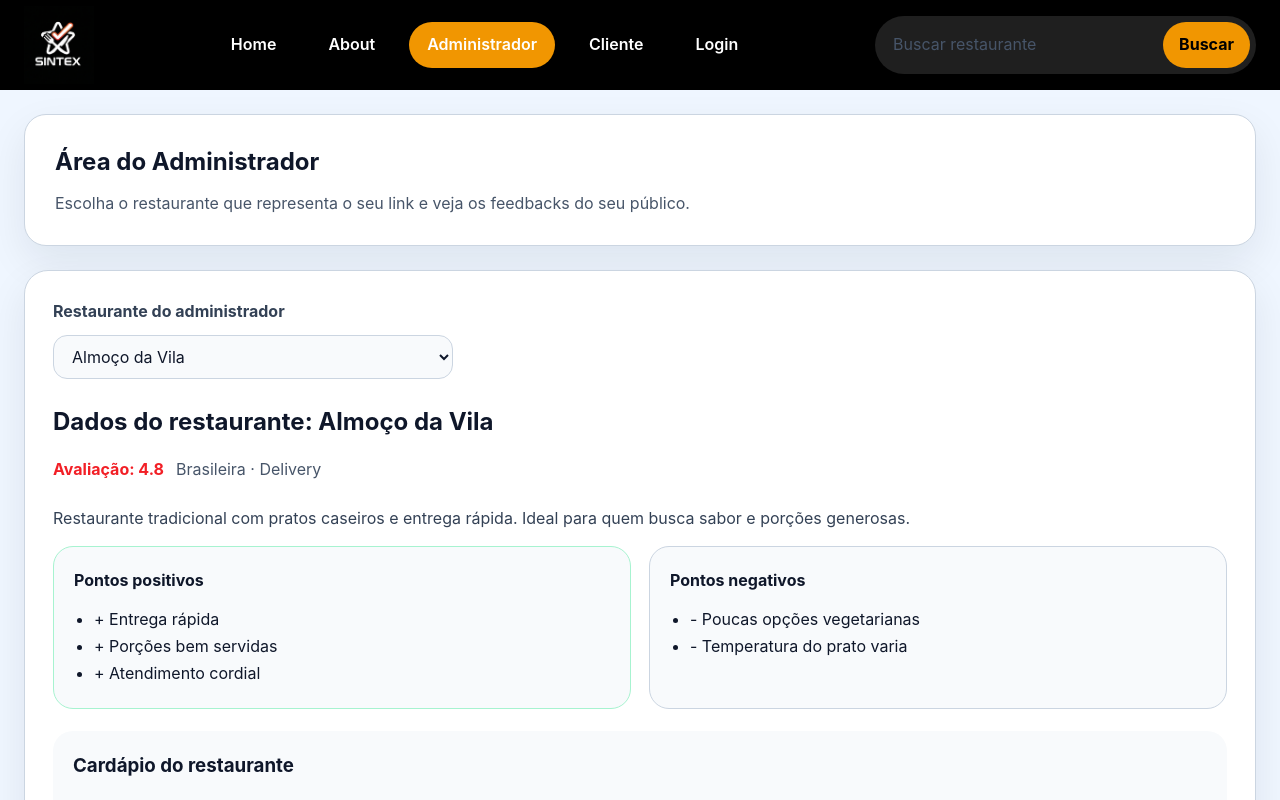
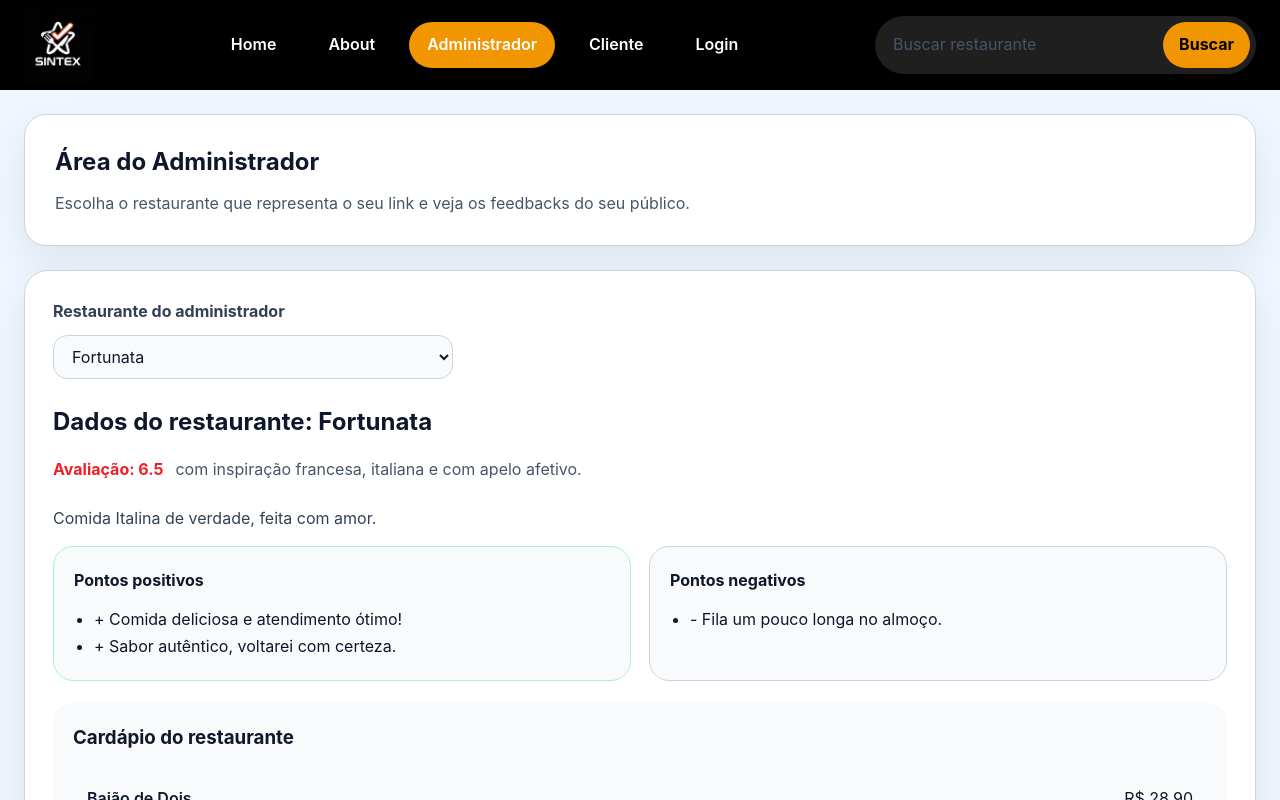
Before and after one commit to layannesousa2025/Sintex, a React (Vite) app in the folder sintex/sintex/: page /admin in a window 1280 px wide. Shown: the top 800 px of the page. Built offline with nearby package versions, Linux system fonts and the light colour scheme.

Commit message:
modifiquei  dados do restaurante

```diff
--- a/sintex/sintex/src/data/restaurants.js
+++ b/sintex/sintex/src/data/restaurants.js
@@ -1,69 +1,301 @@
-// Arquivo de dados temporário para restaurantes.
-// No futuro, trocaremos por uma API / banco de dados real.
-const restaurants = [
+// ============================================
+// dados/restaurants.js
+// Banco de dados local para uso no React
+// Substitui a API enquanto o back-end não está pronto
+// ============================================
+
+
+// ─── RESTAURANTES ────────────────────────────────────────────
+export const restaurantes = [
   {
-    id: "almoco-da-vila",
-    name: "Almoço da Vila",
-    rating: "4.8",
-    type: "Brasileira · Delivery",
-    description:
-      "Restaurante tradicional com pratos caseiros e entrega rápida. Ideal para quem busca sabor e porções generosas.",
-    positives: ["Entrega rápida", "Porções bem servidas", "Atendimento cordial"],
-    negatives: ["Poucas opções vegetarianas", "Temperatura do prato varia"],
-    feedback: [
-      { user: "Fernanda", comment: "O tempero estava ótimo e a entrega chegou rápido.", stars: 5 },
-      { user: "Pedro", comment: "Gosto muito do filé à parmegiana, mas o arroz poderia estar mais quente.", stars: 4 },
-    ],
-    menu: [
-      { dish: "Filé à parmegiana", price: "R$ 42,90" },
-      { dish: "Parmegiana de frango", price: "R$ 38,50" },
-      { dish: "Lasanha de carne", price: "R$ 35,00" },
-    ],
+    id: 1,
+    nome: "Fortunata",
+    endereco: "SHIS QI 09, Bloco C,Loja 6 - Lago Sul, Brasília.",
+    descricao: "Comida Italina de verdade, feita com amor.",
+    imagem_url: "https://images.unsplash.com/photo-1504674900247-0877df9cc836?auto=format&fit=crop&w=800&q=80",
+    categoria: "com inspiração francesa, italiana e com apelo afetivo.",
+    criado_em: "2024-01-10T10:00:00Z",
   },
   {
-    id: "sabor-sushi-bar",
-    name: "Sabor Sushi Bar",
-    rating: "4.6",
-    type: "Japonesa · Restaurante",
-    description:
-      "Sushi bar com peixes frescos, ambiente acolhedor e pratos elaborados. Bom para refeições leves e eventos em grupo.",
-    positives: ["Peixe fresco", "Ambiente calmo", "Apresentação bonita"],
-    negatives: ["Tempo de espera maior nos fins de semana", "Preços um pouco altos"],
-    feedback: [
-      { user: "Mariana", comment: "O combinado estava delicioso, mas demorei um pouco para ser atendida.", stars: 4 },
-      { user: "Lucas", comment: "Excelente qualidade de peixe, recomendo o temaki salmão.", stars: 5 },
-    ],
-    menu: [
-      { dish: "Temaki Salmão", price: "R$ 28,90" },
-      { dish: "Combinado Especial", price: "R$ 89,90" },
-      { dish: "Uramaki Hot", price: "R$ 34,00" },
-    ],
+  id: 2,
+  nome: "Pizza Roma",
+  endereco: "Av. Brasil, 456 - Jardim Europa",
+  descricao: "As melhores pizzas artesanais da cidade.",
+  imagem_url: "https://images.unsplash.com/photo-1604382354936-07c5d9983bd3?w=600&auto=format&fit=crop&q=60&ixlib=rb-4.1.0&ixid=M3wxMjA3fDB8MHxzZWFyY2h8NHx8aW1hZ2VtJTIwZGUlMjBwaXp6YXxlbnwwfHwwfHx8MA%3D%3D",
+  categoria: "Italiana",
+  criado_em: "2024-01-12T10:00:00Z",
+},
+
+  {
+    id: 3,
+    nome: "Burger Station",
+    endereco: "Rua 7 de Setembro, 789 - Centro",
+    descricao: "Hambúrgueres artesanais e batatas crocantes.",
+    imagem_url: "https://images.unsplash.com/photo-1550317138-10000687a72b?auto=format&fit=crop&w=800&q=80",
+    categoria: "Americana",
+    criado_em: "2024-01-15T10:00:00Z",
   },
-  {
-    id: "bistro-da-praia",
-    name: "Bistrô da Praia",
-    rating: "4.5",
-    type: "Peixes · Cozinha Caseira",
-    description:
-      "Especializado em frutos do mar frescos e pratos inspirados na culinária local. Ambiente descontraído e serviço atencioso.",
-    positives: ["Peixes frescos", "Localização agradável", "Bom custo-benefício"],
-    negatives: ["Músicas altas em horários de pico", "Estacionamento limitado"],
-    feedback: [
-      { user: "João", comment: "Adorei o atendimento e o prato principal estava muito saboroso.", stars: 5 },
-      { user: "Bianca", comment: "Ambiente muito bonito, mas o tempo de espera poderia melhorar.", stars: 4 },
-    ],
-    menu: [
-      { dish: "Moqueca de peixe", price: "R$ 59,90" },
-      { dish: "Risoto de camarão", price: "R$ 48,50" },
-      { dish: "Salada tropical", price: "R$ 24,00" },
-    ],
+
+   {
+    id: 4,
+    nome: "Maria Do Sertão",
+    endereco: "R. do Forró, 120 - Setor Central, Brasília - DF",
+    descricao: "Comida nordestina caseira: carne de sol, baião e tapioca.",
+    imagem_url: "https://images.unsplash.com/photo-1551218808-94e220e084d2?auto=format&fit=crop&w=800&q=80",
+    categoria: "Nordestina",
+    criado_em: "2024-03-05T11:20:00Z",
+  },
+
+   {
+    id: 5,
+    nome: "São Paulo 21",
+    endereco: "Av. Paulista, 2100 - Bela Vista, São Paulo - SP",
+    descricao: "Cozinha contemporânea com petiscos gourmet e drinks especiais.",
+    imagem_url: "https://images.unsplash.com/photo-1540189549336-e6e99c3679fe?auto=format&fit=crop&w=800&q=80",
+    categoria: "Contemporânea",
+    criado_em: "2024-04-18T19:45:00Z",
   },
 ];
 
-export async function getRestaurants() {
-  // Retorna dados de restaurante.
-  // Aqui pode ser trocado por uma chamada fetch para backend.
-  return restaurants;
+// ─── PRODUTOS ─────────────────────────────────────────────────
+export const produtos = [
+  {
+    id: 1,
+    restaurante_id: 1,
+    nome: "Baião de Dois",
+    preco: 28.90,
+    imagem_url: "https://exemplo.com/img/baiao.jpg",
+    descricao: "Arroz, feijão verde, carne seca e queijo coalho.",
+    criado_em: "2024-01-10T10:00:00Z",
+  },
+  {
+    id: 2,
+    restaurante_id: 1,
+    nome: "Carne de Sol",
+    preco: 35.00,
+    imagem_url: "https://exemplo.com/img/carne-sol.jpg",
+    descricao: "Carne de sol grelhada com manteiga de garrafa.",
+    criado_em: "2024-01-10T10:00:00Z",
+  },
+  {
+    id: 3,
+    restaurante_id: 2,
+    nome: "Pizza Margherita",
+    preco: 42.00,
+    imagem_url: "https://exemplo.com/img/margherita.jpg",
+    descricao: "Molho de tomate, mussarela e manjericão fresco.",
+    criado_em: "2024-01-12T10:00:00Z",
+  },
+  {
+    id: 4,
+    restaurante_id: 2,
+    nome: "Pizza Calabresa",
+    preco: 45.00,
+    imagem_url: "https://exemplo.com/img/calabresa.jpg",
+    descricao: "Calabresa fatiada com cebola roxa e azeitona.",
+    criado_em: "2024-01-12T10:00:00Z",
+  },
+  {
+    id: 5,
+    restaurante_id: 3,
+    nome: "Classic Burger",
+    preco: 32.00,
+    imagem_url: "https://exemplo.com/img/classic.jpg",
+    descricao: "Blend 180g, queijo cheddar, alface e tomate.",
+    criado_em: "2024-01-15T10:00:00Z",
+  },
+  {
+    id: 6,
+    restaurante_id: 3,
+    nome: "Batata Frita",
+    preco: 15.00,
+    imagem_url: "https://exemplo.com/img/batata.jpg",
+    descricao: "Batatas crocantes com tempero especial da casa.",
+    criado_em: "2024-01-15T10:00:00Z",
+  },
+  {
+    id: 7,
+    restaurante_id: 4,
+    nome: "Carne de Sol com Macaxeira",
+    preco: 38.50,
+    imagem_url: "https://images.unsplash.com/photo-1525755662778-989d0524087e?auto=format&fit=crop&w=800&q=80",
+    descricao: "Carne de sol desfiada com macaxeira na manteiga de garrafa.",
+    criado_em: "2024-03-10T13:00:00Z",
+  },
+  {
+    id: 8,
+    restaurante_id: 4,
+    nome: "Tapioca com Coco",
+    preco: 18.00,
+    imagem_url: "https://images.unsplash.com/photo-1512621776951-a57141f2eefd?auto=format&fit=crop&w=800&q=80",
+    descricao: "Tapioca doce com coco ralado e leite condensado.",
+    criado_em: "2024-03-10T13:00:00Z",
+  },
+  {
+    id: 9,
+    restaurante_id: 5,
+    nome: "Risoto de Funghi",
+    preco: 48.00,
+    imagem_url: "https://images.unsplash.com/photo-1504674900247-0877df9cc836?auto=format&fit=crop&w=800&q=80",
+    descricao: "Risoto cremoso de funghi com parmesão e azeite trufado.",
+    criado_em: "2024-04-20T18:30:00Z",
+  },
+  {
+    id: 10,
+    restaurante_id: 5,
+    nome: "Bruschetta de Tomate",
+    preco: 22.00,
+    imagem_url: "https://images.unsplash.com/photo-1551183053-bf91a1d81141?auto=format&fit=crop&w=800&q=80",
+    descricao: "Pão crocante com tomate, manjericão e azeite.",
+    criado_em: "2024-04-20T18:30:00Z",
+  },
+];
+
+// ─── FEEDBACKS ────────────────────────────────────────────────
+export const feedbacks = [
+  {
+    id: 1,
+    restaurante_id: 1,
+    nota: 6,
+    ponto_positivo: "Comida deliciosa e atendimento ótimo!",
+    ponto_negativo: "Fila um pouco longa no almoço.",
+    criado_em: "2024-02-01T14:30:00Z",
+  },
+  {
+    id: 2,
+    restaurante_id: 1,
+    nota: 7,
+    ponto_positivo: "Sabor autêntico, voltarei com certeza.",
+    ponto_negativo: null,
+    criado_em: "2024-02-05T18:00:00Z",
+  },
+  {
+    id: 3,
+    restaurante_id: 2,
+    nota: 5,
+    ponto_positivo: "Pizza chegou quentinha e bem montada.",
+    ponto_negativo: "Demora um pouco no delivery.",
+    criado_em: "2024-02-03T20:00:00Z",
+  },
+  {
+    id: 4,
+    restaurante_id: 3,
+    nota: 4,
+    ponto_positivo: "Hambúrguer suculento e bem temperado.",
+    ponto_negativo: "Poderia ter mais opções vegetarianas.",
+    criado_em: "2024-02-07T13:00:00Z",
+  },
+  {
+    id: 5,
+    restaurante_id: 4,
+    nota: 5,
+    ponto_positivo: "O sabor do baião de dois é incrível e o tempero é autêntico.",
+    ponto_negativo: "Ambiente um pouco barulhento na hora do jantar.",
+    criado_em: "2024-03-08T20:15:00Z",
+  },
+  {
+    id: 6,
+    restaurante_id: 4,
+    nota: 4,
+    ponto_positivo: "Atendimento rápido e a tapioca com coco estava deliciosa.",
+    ponto_negativo: "Poderia ter uma opção de sobremesa salgada.",
+    criado_em: "2024-03-10T14:40:00Z",
+  },
+  {
+    id: 7,
+    restaurante_id: 5,
+    nota: 5,
+    ponto_positivo: "Os petiscos gourmet estavam impecáveis e muito bem apresentados.",
+    ponto_negativo: "As opções de drinks são boas, mas ainda faltam coquetéis mais clássicos.",
+    criado_em: "2024-04-22T19:25:00Z",
+  },
+  {
+    id: 8,
+    restaurante_id: 5,
+    nota: 4,
+    ponto_positivo: "O risoto estava cremoso e muito saboroso.",
+    ponto_negativo: "O preço é um pouco alto, mas a qualidade compensa.",
+    criado_em: "2024-04-23T21:10:00Z",
+  },
+];
+
+// ============================================
+// FUNÇÕES AUXILIARES
+// Simulam as chamadas que virão da API futuramente
+// ============================================
+
+function formatPrice(value) {
+  return typeof value === "number" ? `R$ ${value.toFixed(2)}` : value;
 }
 
-export default restaurants;
+function createRestaurantData(restaurant) {
+  const products = getProdutosByRestaurante(restaurant.id);
+  const feedbackList = getFeedbacksByRestaurante(restaurant.id);
+
+  return {
+    ...restaurant,
+    name: restaurant.nome,
+    description: restaurant.descricao,
+    type: restaurant.categoria,
+    rating: getMediaNota(restaurant.id),
+    menu: products.map((product) => ({
+      dish: product.nome,
+      price: formatPrice(product.preco),
+      description: product.descricao,
+      imagem_url: product.imagem_url,
+    })),
+    feedback: feedbackList.map((item) => ({
+      user: `Cliente ${item.id}`,
+      comment: item.ponto_positivo || item.ponto_negativo || "Nenhum comentário",
+      stars: item.nota,
+    })),
+    positives: feedbackList
+      .map((item) => item.ponto_positivo)
+      .filter(Boolean),
+    negatives: feedbackList
+      .map((item) => item.ponto_negativo)
+      .filter(Boolean),
+  };
+}
+
+/** Retorna todos os restaurantes */
+export function getRestaurantes() {
+  return restaurantes.map(createRestaurantData);
+}
+
+export function getRestaurants() {
+  return getRestaurantes();
+}
+
+/** Retorna um restaurante pelo id */
+export function getRestauranteById(id) {
+  const restaurant = restaurantes.find((r) => r.id === Number(id)) || null;
+  return restaurant ? createRestaurantData(restaurant) : null;
+}
+
+/** Retorna os produtos de um restaurante */
+export function getProdutosByRestaurante(restauranteId) {
+  return produtos.filter((p) => p.restaurante_id === Number(restauranteId));
+}
+
+/** Retorna os feedbacks de um restaurante */
+export function getFeedbacksByRestaurante(restauranteId) {
+  return feedbacks.filter((f) => f.restaurante_id === Number(restauranteId));
+}
+
+/** Calcula a média de nota de um restaurante */
+export function getMediaNota(restauranteId) {
+  const lista = getFeedbacksByRestaurante(restauranteId);
+  if (lista.length === 0) return null;
+  const soma = lista.reduce((acc, f) => acc + f.nota, 0);
+  return (soma / lista.length).toFixed(1);
+}
+
+/** Retorna todos os restaurantes com a média de nota calculada */
+export function getRestaurantesComMedia() {
+  return restaurantes.map((r) => ({
+    ...r,
+    media_nota: getMediaNota(r.id),
+    total_avaliacoes: getFeedbacksByRestaurante(r.id).length,
+  }));
+}
```
